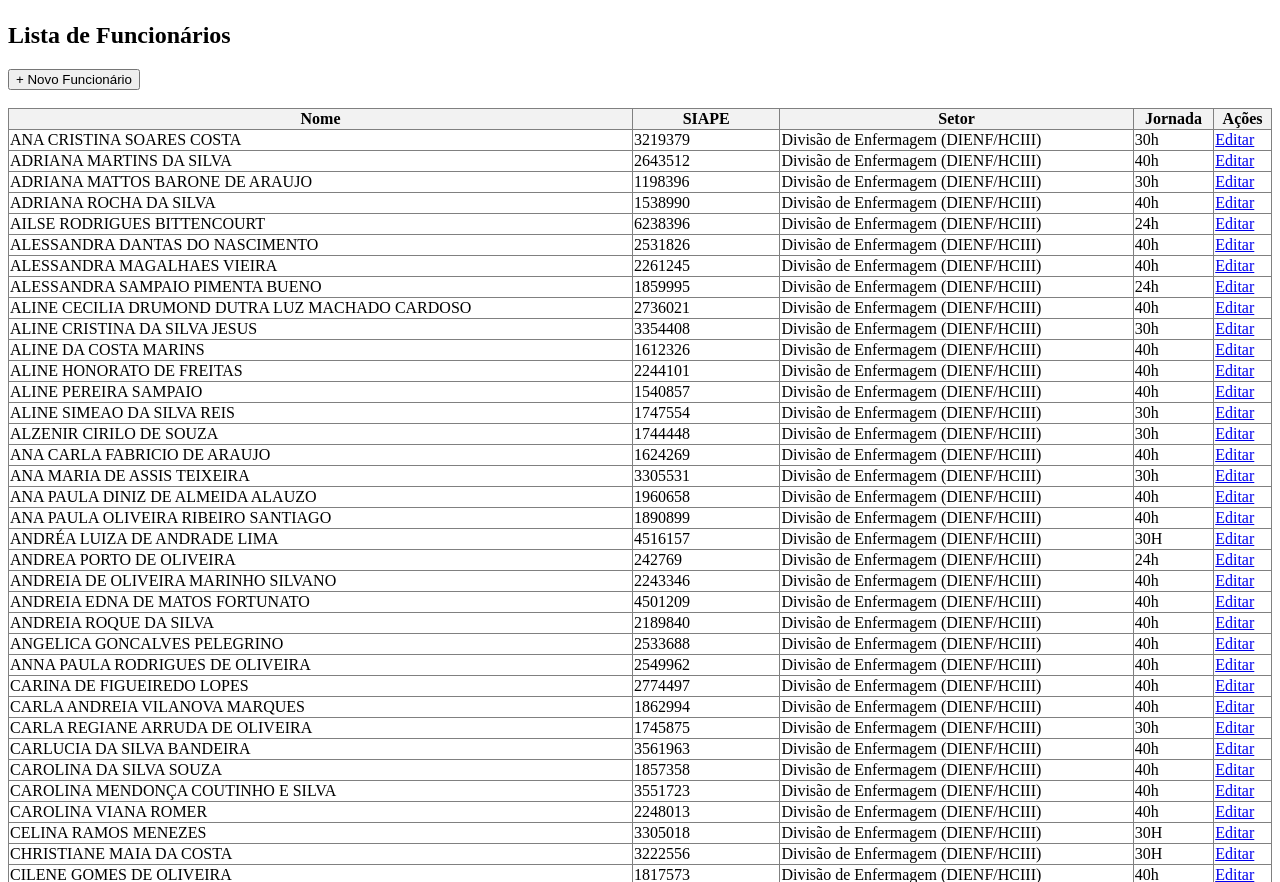
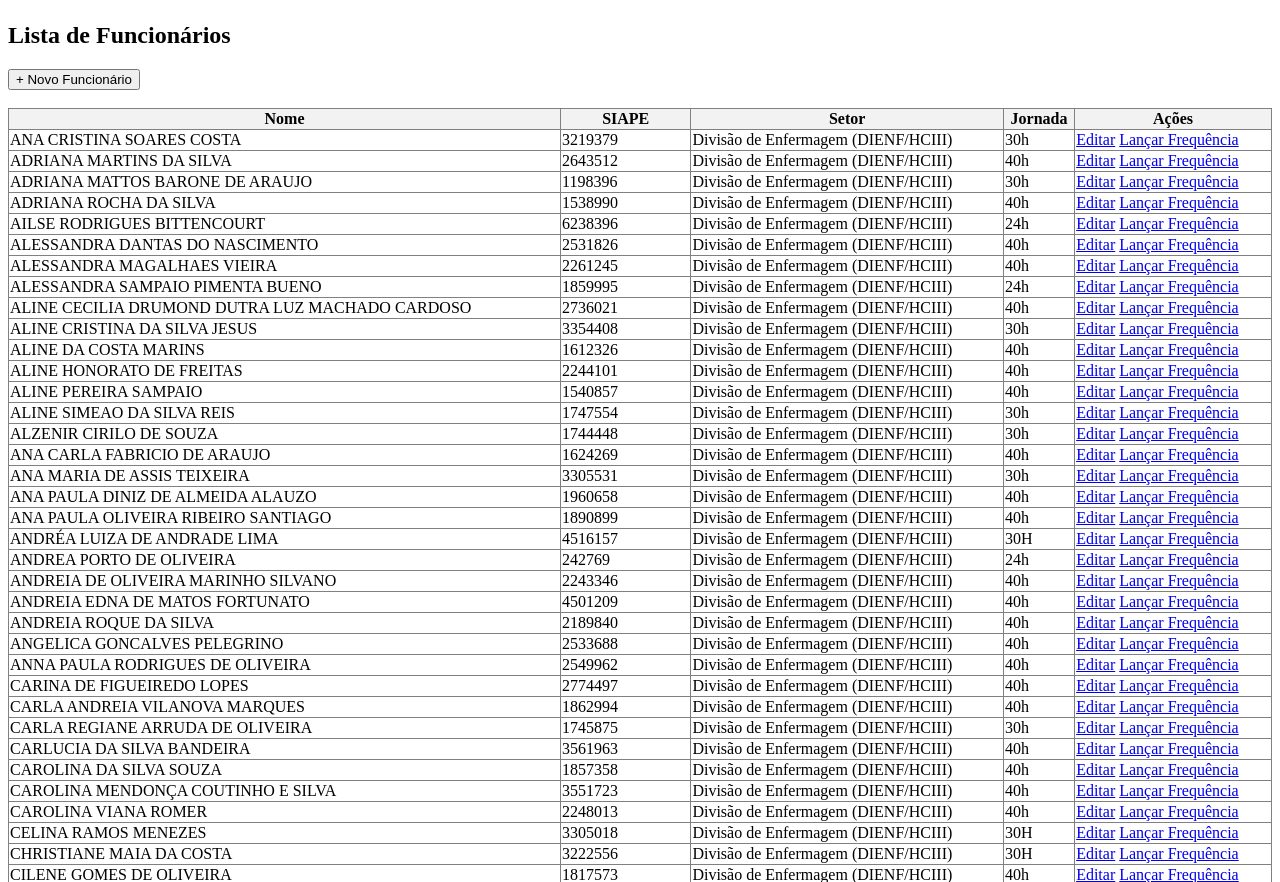
Before and after one commit to dennisguim/projeto-integrador-i-univesp, a Flask app: page /funcionarios in a window 1280 px wide. Shown: the part 58-940 px from the top of the page. Run offline with Flask 3, Linux system fonts and the light colour scheme; a user stored in the database is signed in.

Commit message:
Update lista_funcionarios.html

```diff
--- a/src/templates/lista_funcionarios.html
+++ b/src/templates/lista_funcionarios.html
@@ -30,6 +30,8 @@
                 <td>
                     <!-- link para edição (a ser implementado) -->
                      <a href="#">Editar</a>
+                    <!-- novo -->
+                     <a href="{{ url_for('registrar_frequencia', func_id=func.id) }}">Lançar Frequência</a>
                 </td>
             </tr>
             {% endfor %}
```
